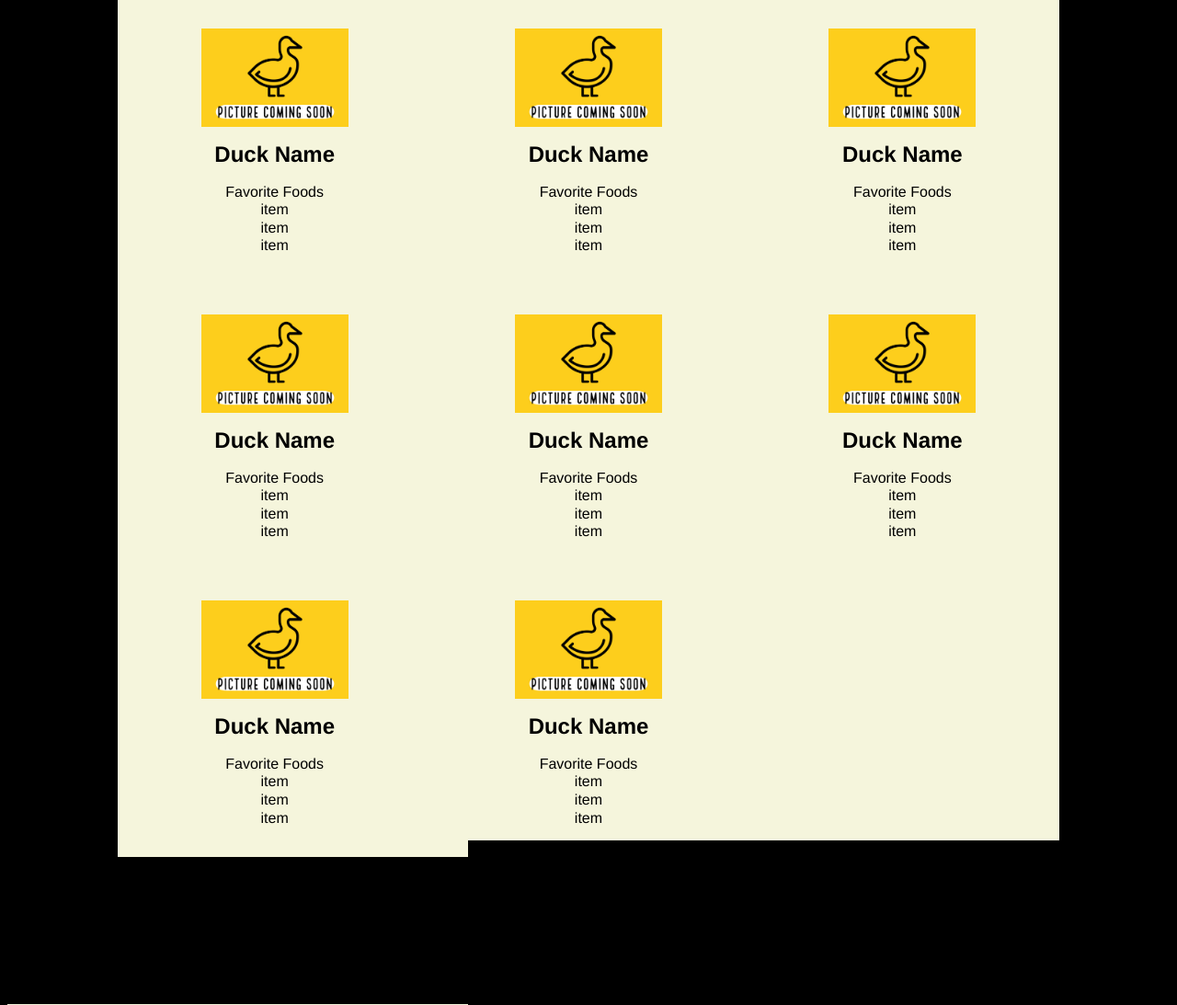
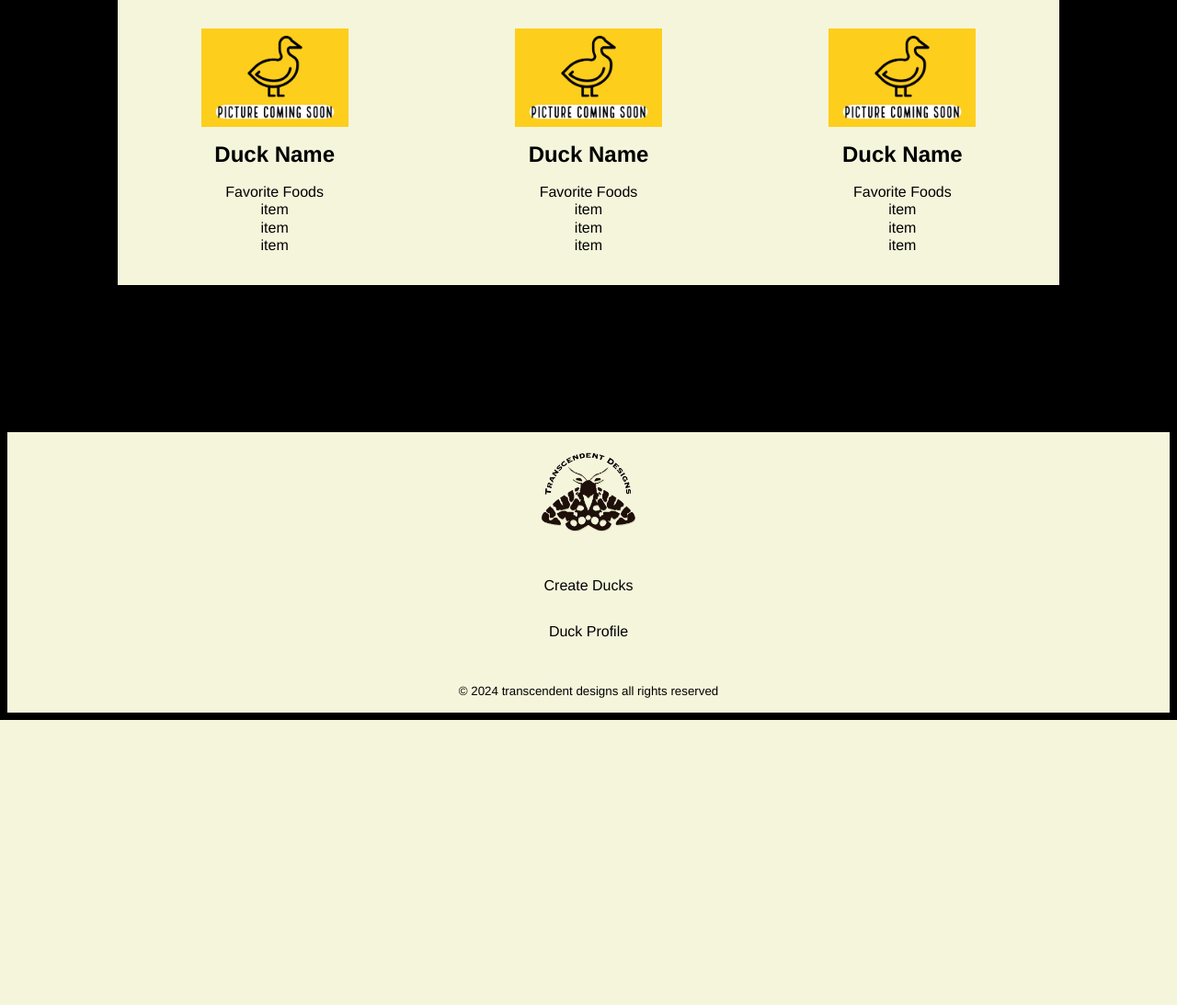
Before and after one commit to nic-gdes/create-a-duck-directory-TatumBaldwin, a PHP site: page / in a window 1280 px wide. Shown: the part 357-1450 px from the top of the page at 92% size. After the commit the page ends 1140 px from the top, so only its background shows below. Run offline with PHP 8.4, Linux system fonts and the light colour scheme.

Commit message:
reset duck numbers

```diff
--- a/index.php
+++ b/index.php
@@ -66,76 +66,6 @@
                     </ol>
                 </div>
 
-                <div class="ducks">
-
-                    <img class="duckimg1" src="./assets/images/coming-soon.png" alt="Duck 3">
-
-                    <h2>Duck Name</h2>
-
-                    <ol class="foods">
-                        <lh>Favorite Foods</lh>
-                        <li>item</li>
-                        <li>item</li>
-                        <li>item</li>
-                    </ol>
-                </div>
-
-                <div class="ducks">
-
-                    <img class="duckimg1" src="./assets/images/coming-soon.png" alt="Duck 3">
-
-                    <h2>Duck Name</h2>
-
-                    <ol class="foods">
-                        <lh>Favorite Foods</lh>
-                        <li>item</li>
-                        <li>item</li>
-                        <li>item</li>
-                    </ol>
-                </div>
-
-                <div class="ducks">
-
-                    <img class="duckimg1" src="./assets/images/coming-soon.png" alt="Duck 3">
-
-                    <h2>Duck Name</h2>
-
-                    <ol class="foods">
-                        <lh>Favorite Foods</lh>
-                        <li>item</li>
-                        <li>item</li>
-                        <li>item</li>
-                    </ol>
-                </div>
-
-                <div class="ducks">
-
-                    <img class="duckimg1" src="./assets/images/coming-soon.png" alt="Duck 3">
-
-                    <h2>Duck Name</h2>
-
-                    <ol class="foods">
-                        <lh>Favorite Foods</lh>
-                        <li>item</li>
-                        <li>item</li>
-                        <li>item</li>
-                    </ol>
-                </div>
-
-                <div class="ducks">
-
-                    <img class="duckimg1" src="./assets/images/coming-soon.png" alt="Duck 3">
-
-                    <h2>Duck Name</h2>
-
-                    <ol class="foods">
-                        <lh>Favorite Foods</lh>
-                        <li>item</li>
-                        <li>item</li>
-                        <li>item</li>
-                    </ol>
-                </div>
-
         </section>
 
         <!-- Link to footer.php -->
--- a/profile.php
+++ b/profile.php
@@ -10,7 +10,7 @@
         <!-- Link to nav.php -->
         <?php include('./assets/components/nav.php'); ?>
 
-        <!-- Duck layout -->
+        <!-- Duck 1 -->
         <section class="duck-container2">
             <img src="./assets/images/coming-soon.png" alt="" class="duckimg2">
             <div>
@@ -25,6 +25,8 @@
             </div>
         </section>
 
+
+        <!-- duck 2 -->
         <section class="duck-container2">
             <img src="./assets/images/coming-soon.png" alt="" class="duckimg2">
             <div>
```
